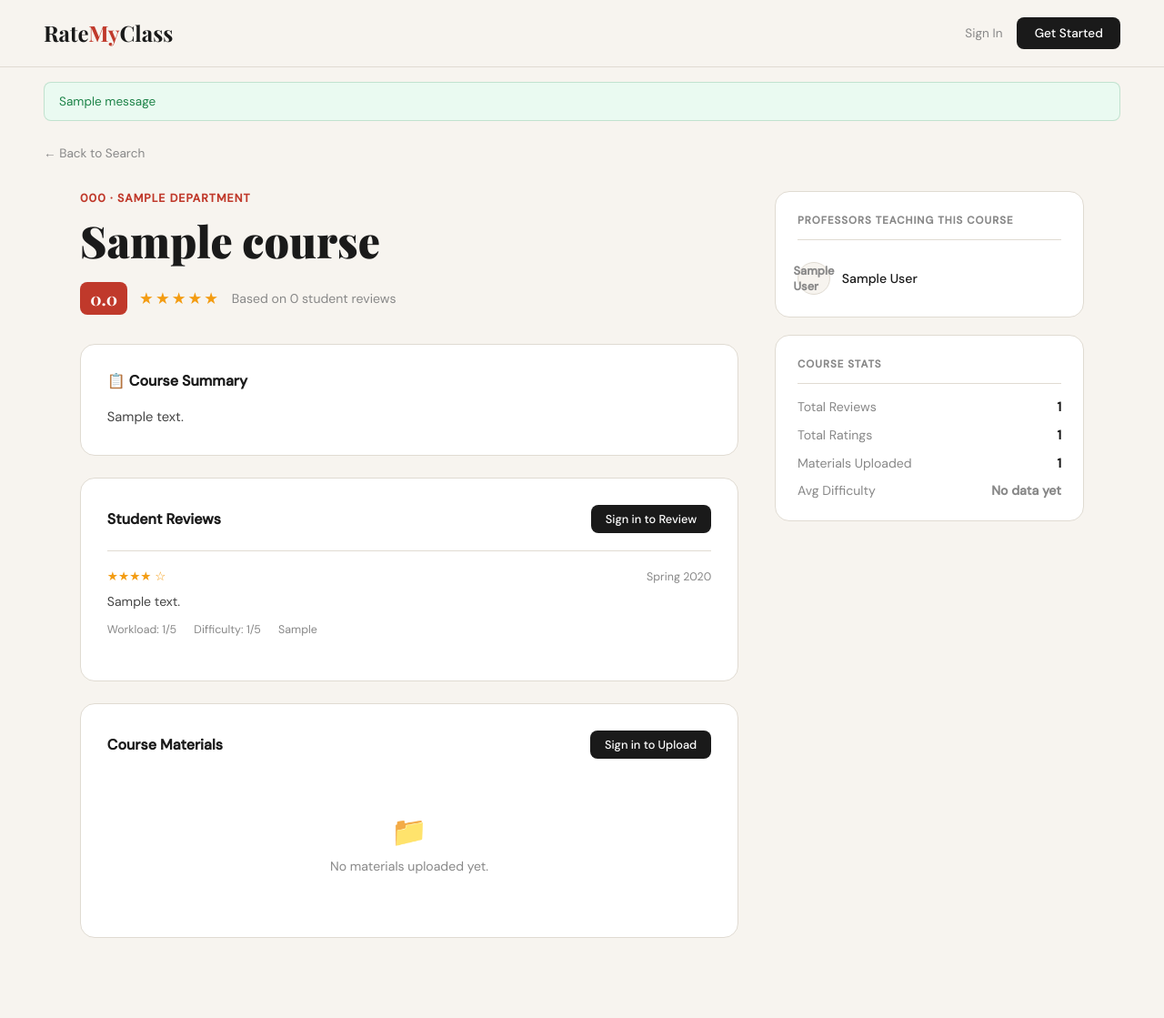
After one commit to tannerJ2/RateMyClassDouble, a Flask app: template app/templates/courses/course_detail.html in a window 1280 px wide. The commit adds this page. Shown: the whole page at 91% size. Run offline with Flask 3, Linux system fonts and the light colour scheme; tables that the repository leaves empty hold one stand-in row (values such as "Sample post"); the template is opened without the code that fills it: values that come from a table or form of the project are taken from there, most other values are stand-ins (such as "Sample title", 1, 10 or a date in 2020); one stand-in notice (Sample message) is shown.

Commit message:
course pages

```diff
--- /dev/null
+++ b/app/templates/courses/course_detail.html
@@ -0,0 +1,503 @@
+<!DOCTYPE html>
+<html lang="en">
+<head>
+<meta charset="UTF-8">
+<meta name="viewport" content="width=device-width, initial-scale=1.0">
+<title>{{ course.course_title }} — RateMyClass</title>
+<link href="https://fonts.googleapis.com/css2?family=Playfair+Display:wght@700;900&family=DM+Sans:wght@300;400;500&display=swap" rel="stylesheet">
+<style>
+  :root {
+    --bg: #f7f4ef;
+    --ink: #1a1a1a;
+    --accent: #c0392b;
+    --muted: #888;
+    --border: #e0dbd2;
+    --shadow: 0 2px 20px rgba(0,0,0,0.08);
+    --success: #1e8449;
+    --card: #ffffff;
+  }
+
+  * { box-sizing: border-box; margin: 0; padding: 0; }
+
+  body {
+    font-family: 'DM Sans', sans-serif;
+    background: var(--bg);
+    color: var(--ink);
+    min-height: 100vh;
+  }
+
+  /* NAV */
+  nav {
+    display: flex;
+    justify-content: space-between;
+    align-items: center;
+    padding: 1.2rem 3rem;
+    border-bottom: 1px solid var(--border);
+    background: var(--bg);
+    position: sticky;
+    top: 0;
+    z-index: 100;
+  }
+
+  .logo {
+    font-family: 'Playfair Display', serif;
+    font-size: 1.5rem;
+    font-weight: 700;
+    color: var(--ink);
+    text-decoration: none;
+  }
+  .logo span { color: var(--accent); }
+
+  .nav-right { display: flex; align-items: center; gap: 1rem; }
+
+  .nav-btn {
+    background: var(--ink);
+    color: #fff;
+    border: none;
+    border-radius: 8px;
+    padding: 0.55rem 1.2rem;
+    font-family: 'DM Sans', sans-serif;
+    font-size: 0.85rem;
+    font-weight: 500;
+    cursor: pointer;
+    text-decoration: none;
+    transition: background 0.2s;
+  }
+  .nav-btn:hover { background: var(--accent); }
+
+  .nav-link {
+    font-size: 0.85rem;
+    color: var(--muted);
+    text-decoration: none;
+    transition: color 0.2s;
+  }
+  .nav-link:hover { color: var(--accent); }
+
+  /* BACK LINK */
+  .back-link {
+    display: inline-flex;
+    align-items: center;
+    gap: 0.4rem;
+    font-size: 0.85rem;
+    color: var(--muted);
+    text-decoration: none;
+    padding: 1.2rem 3rem 0;
+    transition: color 0.2s;
+  }
+  .back-link:hover { color: var(--accent); }
+
+  /* PAGE LAYOUT */
+  .page {
+    max-width: 1200px;
+    margin: 0 auto;
+    padding: 2rem 3rem 4rem;
+    display: grid;
+    grid-template-columns: 1fr 340px;
+    gap: 2.5rem;
+    align-items: start;
+  }
+
+  /* LEFT COLUMN */
+  .course-header { margin-bottom: 2rem; }
+
+  .course-meta {
+    font-size: 0.78rem;
+    font-weight: 600;
+    letter-spacing: 1px;
+    text-transform: uppercase;
+    color: var(--accent);
+    margin-bottom: 0.75rem;
+  }
+
+  .course-title {
+    font-family: 'Playfair Display', serif;
+    font-size: clamp(2rem, 4vw, 3rem);
+    font-weight: 900;
+    line-height: 1.1;
+    margin-bottom: 1.2rem;
+    color: var(--ink);
+  }
+
+  .rating-row {
+    display: flex;
+    align-items: center;
+    gap: 0.8rem;
+    margin-bottom: 1.5rem;
+  }
+
+  .rating-badge {
+    background: var(--accent);
+    color: #fff;
+    font-family: 'Playfair Display', serif;
+    font-size: 1.2rem;
+    font-weight: 700;
+    padding: 0.3rem 0.7rem;
+    border-radius: 8px;
+    min-width: 52px;
+    text-align: center;
+  }
+
+  .stars { color: #f39c12; font-size: 1.1rem; letter-spacing: 2px; }
+  .rating-label { font-size: 0.88rem; color: var(--muted); }
+
+  /* COURSE SUMMARY CARD */
+  .summary-card {
+    background: var(--card);
+    border: 1px solid var(--border);
+    border-radius: 16px;
+    padding: 1.8rem;
+    margin-bottom: 1.5rem;
+  }
+
+  .summary-card h2 {
+    font-family: 'DM Sans', sans-serif;
+    font-size: 1rem;
+    font-weight: 600;
+    margin-bottom: 1rem;
+    display: flex;
+    align-items: center;
+    gap: 0.5rem;
+  }
+
+  .summary-card p {
+    font-size: 0.92rem;
+    line-height: 1.8;
+    color: #444;
+    margin-bottom: 1rem;
+  }
+  .summary-card p:last-child { margin-bottom: 0; }
+
+  .no-description {
+    font-size: 0.9rem;
+    color: var(--muted);
+    font-style: italic;
+  }
+
+  /* REVIEWS SECTION */
+  .section-card {
+    background: var(--card);
+    border: 1px solid var(--border);
+    border-radius: 16px;
+    padding: 1.8rem;
+    margin-bottom: 1.5rem;
+  }
+
+  .section-card h2 {
+    font-family: 'DM Sans', sans-serif;
+    font-size: 1rem;
+    font-weight: 600;
+    margin-bottom: 1.2rem;
+    display: flex;
+    align-items: center;
+    justify-content: space-between;
+  }
+
+  .submit-btn {
+    background: var(--ink);
+    color: #fff;
+    border: none;
+    border-radius: 8px;
+    padding: 0.45rem 1rem;
+    font-family: 'DM Sans', sans-serif;
+    font-size: 0.8rem;
+    font-weight: 500;
+    cursor: pointer;
+    text-decoration: none;
+    transition: background 0.2s;
+  }
+  .submit-btn:hover { background: var(--accent); }
+
+  .empty-state {
+    text-align: center;
+    padding: 2.5rem 1rem;
+    color: var(--muted);
+    font-size: 0.88rem;
+  }
+  .empty-state .empty-icon { font-size: 2rem; margin-bottom: 0.5rem; }
+
+  /* REVIEW CARD */
+  .review-card {
+    border-top: 1px solid var(--border);
+    padding: 1.2rem 0;
+  }
+  .review-card:first-child { border-top: none; }
+
+  .review-header {
+    display: flex;
+    justify-content: space-between;
+    align-items: center;
+    margin-bottom: 0.5rem;
+  }
+
+  .review-stars { color: #f39c12; font-size: 0.85rem; }
+  .review-semester { font-size: 0.78rem; color: var(--muted); }
+  .review-text { font-size: 0.88rem; line-height: 1.7; color: #444; }
+
+  .review-meta {
+    display: flex;
+    gap: 1.2rem;
+    margin-top: 0.6rem;
+    font-size: 0.78rem;
+    color: var(--muted);
+  }
+
+  /* RIGHT SIDEBAR */
+  .sidebar { display: flex; flex-direction: column; gap: 1.2rem; }
+
+  .sidebar-card {
+    background: var(--card);
+    border: 1px solid var(--border);
+    border-radius: 16px;
+    padding: 1.5rem;
+  }
+
+  .sidebar-card h3 {
+    font-size: 0.72rem;
+    font-weight: 700;
+    letter-spacing: 1px;
+    text-transform: uppercase;
+    color: var(--muted);
+    margin-bottom: 1rem;
+    padding-bottom: 0.8rem;
+    border-bottom: 1px solid var(--border);
+  }
+
+  /* PROFESSORS */
+  .professor-list { display: flex; flex-direction: column; gap: 0.6rem; }
+
+  .professor-item {
+    display: flex;
+    align-items: center;
+    gap: 0.8rem;
+    padding: 0.5rem 0;
+    border-bottom: 1px solid var(--border);
+  }
+  .professor-item:last-child { border-bottom: none; padding-bottom: 0; }
+
+  .professor-avatar {
+    width: 36px;
+    height: 36px;
+    background: var(--bg);
+    border-radius: 50%;
+    display: flex;
+    align-items: center;
+    justify-content: center;
+    font-size: 0.8rem;
+    font-weight: 600;
+    color: var(--muted);
+    flex-shrink: 0;
+    border: 1px solid var(--border);
+  }
+
+  .professor-name {
+    font-size: 0.88rem;
+    font-weight: 500;
+    color: var(--ink);
+  }
+
+  /* COURSE STATS */
+  .stats-list { display: flex; flex-direction: column; gap: 0.8rem; }
+
+  .stat-row {
+    display: flex;
+    justify-content: space-between;
+    align-items: center;
+    font-size: 0.88rem;
+  }
+
+  .stat-label { color: var(--muted); }
+
+  .stat-value {
+    font-weight: 600;
+    color: var(--ink);
+  }
+
+  .difficulty-stars { color: #f39c12; font-size: 0.9rem; }
+
+  /* FLASH MESSAGES */
+  .flash-messages { padding: 1rem 3rem 0; }
+  .alert {
+    padding: 0.75rem 1rem;
+    border-radius: 8px;
+    font-size: 0.85rem;
+    margin-bottom: 0.5rem;
+  }
+  .alert-success { background: #eafaf1; color: var(--success); border: 1px solid rgba(30,132,73,0.2); }
+  .alert-danger  { background: #fdf0ee; color: var(--accent); border: 1px solid rgba(192,57,43,0.2); }
+  .alert-info    { background: #eef4ff; color: #2563eb; border: 1px solid rgba(37,99,235,0.2); }
+
+  @media (max-width: 900px) {
+    .page { grid-template-columns: 1fr; padding: 1.5rem; }
+    nav { padding: 1rem 1.5rem; }
+    .back-link { padding: 1rem 1.5rem 0; }
+  }
+</style>
+</head>
+<body>
+
+<nav>
+  <a class="logo" href="{{ url_for('courses.index') }}">Rate<span>My</span>Class</a>
+  <div class="nav-right">
+    {% if current_user.is_authenticated %}
+      <span class="nav-link">Hi, {{ current_user.first_name }}!</span>
+      <a href="{{ url_for('auth.logout') }}" class="nav-btn">Sign Out</a>
+    {% else %}
+      <a href="{{ url_for('auth.login') }}" class="nav-link">Sign In</a>
+      <a href="{{ url_for('auth.register') }}" class="nav-btn">Get Started</a>
+    {% endif %}
+  </div>
+</nav>
+
+{% with messages = get_flashed_messages(with_categories=true) %}
+  {% if messages %}
+    <div class="flash-messages">
+      {% for category, message in messages %}
+        <div class="alert alert-{{ category }}">{{ message }}</div>
+      {% endfor %}
+    </div>
+  {% endif %}
+{% endwith %}
+
+<a class="back-link" href="{{ url_for('courses.index') }}">← Back to Search</a>
+
+<div class="page">
+
+  <!-- LEFT COLUMN -->
+  <div class="main-content">
+
+    <div class="course-header">
+      <div class="course-meta">{{ course.department.dept_code }} · {{ course.department.dept_name }}</div>
+      <h1 class="course-title">{{ course.course_title }}</h1>
+      <div class="rating-row">
+        <div class="rating-badge">0.0</div>
+        <span class="stars">★★★★★</span>
+        <span class="rating-label">Based on 0 student reviews</span>
+      </div>
+    </div>
+
+    <!-- COURSE SUMMARY -->
+    <div class="summary-card">
+      <h2>📋 Course Summary</h2>
+      {% if course.course_description %}
+        <p>{{ course.course_description }}</p>
+      {% else %}
+        <p class="no-description">No course description has been added yet. Students who have taken this course can submit a review to help future students understand what to expect.</p>
+      {% endif %}
+    </div>
+
+    <!-- REVIEWS -->
+    <div class="section-card">
+      <h2>
+        Student Reviews
+        {% if current_user.is_authenticated %}
+          <a href="#" class="submit-btn">+ Submit Review</a>
+        {% else %}
+          <a href="{{ url_for('auth.login') }}" class="submit-btn">Sign in to Review</a>
+        {% endif %}
+      </h2>
+
+      {% if reviews %}
+        {% for review in reviews %}
+          <div class="review-card">
+            <div class="review-header">
+              <span class="review-stars">
+                {% for i in range(review.rating_overall) %}★{% endfor %}
+                {% for i in range(5 - review.rating_overall) %}☆{% endfor %}
+              </span>
+              <span class="review-semester">{{ review.semester.term }} {{ review.semester.year }}</span>
+            </div>
+            <p class="review-text">{{ review.review_text }}</p>
+            <div class="review-meta">
+              <span>Workload: {{ review.workload_level }}/5</span>
+              <span>Difficulty: {{ review.difficulty_level }}/5</span>
+              {% if review.assessment_style %}
+                <span>{{ review.assessment_style }}</span>
+              {% endif %}
+            </div>
+          </div>
+        {% endfor %}
+      {% else %}
+        <div class="empty-state">
+          <div class="empty-icon">📝</div>
+          No reviews yet — be the first to share your experience!
+        </div>
+      {% endif %}
+    </div>
+
+    <!-- MATERIALS -->
+    <div class="section-card">
+      <h2>
+        Course Materials
+        {% if current_user.is_authenticated %}
+          <a href="#" class="submit-btn">+ Upload Material</a>
+        {% else %}
+          <a href="{{ url_for('auth.login') }}" class="submit-btn">Sign in to Upload</a>
+        {% endif %}
+      </h2>
+      <div class="empty-state">
+        <div class="empty-icon">📁</div>
+        No materials uploaded yet.
+      </div>
+    </div>
+
+  </div>
+
+  <!-- RIGHT SIDEBAR -->
+  <aside class="sidebar">
+
+    <!-- PROFESSORS -->
+    <div class="sidebar-card">
+      <h3>Professors Teaching This Course</h3>
+      <div class="professor-list">
+        {% if professors %}
+          {% for prof in professors %}
+            <div class="professor-item">
+              <div class="professor-avatar">
+                {{ prof.full_name[0] }}
+              </div>
+              <span class="professor-name">{{ prof.full_name }}</span>
+            </div>
+          {% endfor %}
+        {% else %}
+          <p style="font-size:0.85rem; color:var(--muted);">TBA Staff</p>
+        {% endif %}
+      </div>
+    </div>
+
+    <!-- COURSE STATS -->
+    <div class="sidebar-card">
+      <h3>Course Stats</h3>
+      <div class="stats-list">
+        <div class="stat-row">
+          <span class="stat-label">Total Reviews</span>
+          <span class="stat-value">{{ review_count }}</span>
+        </div>
+        <div class="stat-row">
+          <span class="stat-label">Total Ratings</span>
+          <span class="stat-value">{{ review_count }}</span>
+        </div>
+        <div class="stat-row">
+          <span class="stat-label">Materials Uploaded</span>
+          <span class="stat-value">{{ material_count }}</span>
+        </div>
+        <div class="stat-row">
+          <span class="stat-label">Avg Difficulty</span>
+          <span class="stat-value">
+            {% if avg_difficulty %}
+              <span class="difficulty-stars">
+                {% for i in range(avg_difficulty|round|int) %}★{% endfor %}
+                {% for i in range(5 - avg_difficulty|round|int) %}☆{% endfor %}
+              </span>
+            {% else %}
+              <span style="color:var(--muted)">No data yet</span>
+            {% endif %}
+          </span>
+        </div>
+      </div>
+    </div>
+
+  </aside>
+</div>
+
+</body>
+</html>
--- a/app/templates/courses/index.html
+++ b/app/templates/courses/index.html
@@ -439,6 +439,7 @@
   <div id="course-list">
     {% if courses %}
       {% for course in courses %}
+        <a href="{{ url_for('courses.course_detail', course_id=course.Course.course_id) }}" style="text-decoration:none; color:inherit;">
           <div class="course-card">
             <div class="course-img">📚</div>
             <div class="course-info">
@@ -447,6 +448,7 @@
               <div><span class="stars">★★★★★</span><span class="rating-text">0.0 (0 reviews)</span></div>
             </div>
           </div>
+        </a>
       {% endfor %}
     {% else %}
       <div class="course-card">
@@ -504,6 +506,7 @@
     courseList.innerHTML = courses.length === 0
   ? '<p style="color:var(--muted)">No courses found.</p>'
   : courses.map(c => `
+      <a href="/course/${c.id}" style="text-decoration:none; color:inherit;">
         <div class="course-card">
           <div class="course-img">📚</div>
           <div class="course-info">
@@ -512,6 +515,7 @@
             <div><span class="stars">★★★★★</span><span class="rating-text">0.0 (0 reviews)</span></div>
           </div>
         </div>
+      </a>
     `).join('');
   }
 
```
Also changed, not shown: app/courses/routes.py (+60 -6 lines). Lines whose indentation alone changed are shown as unchanged.
